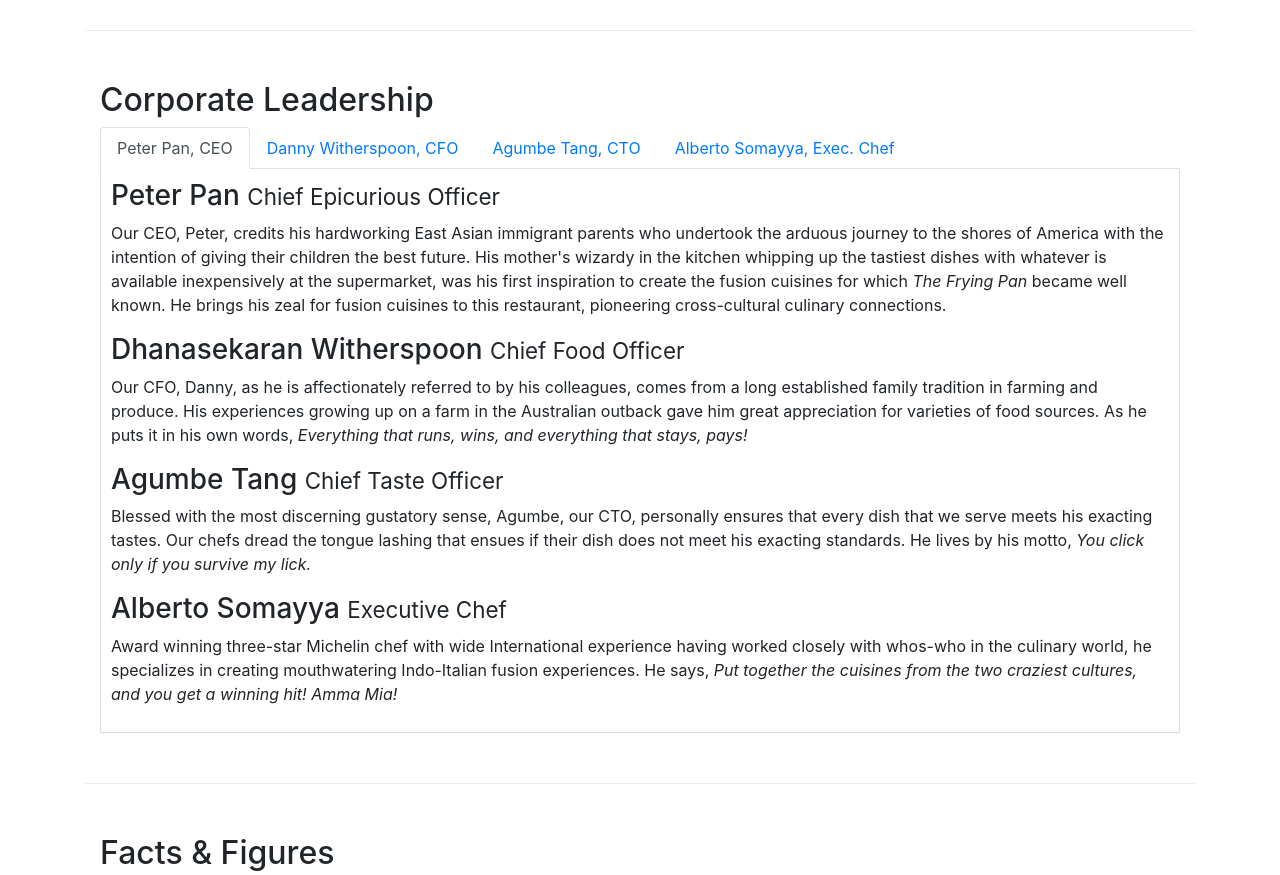
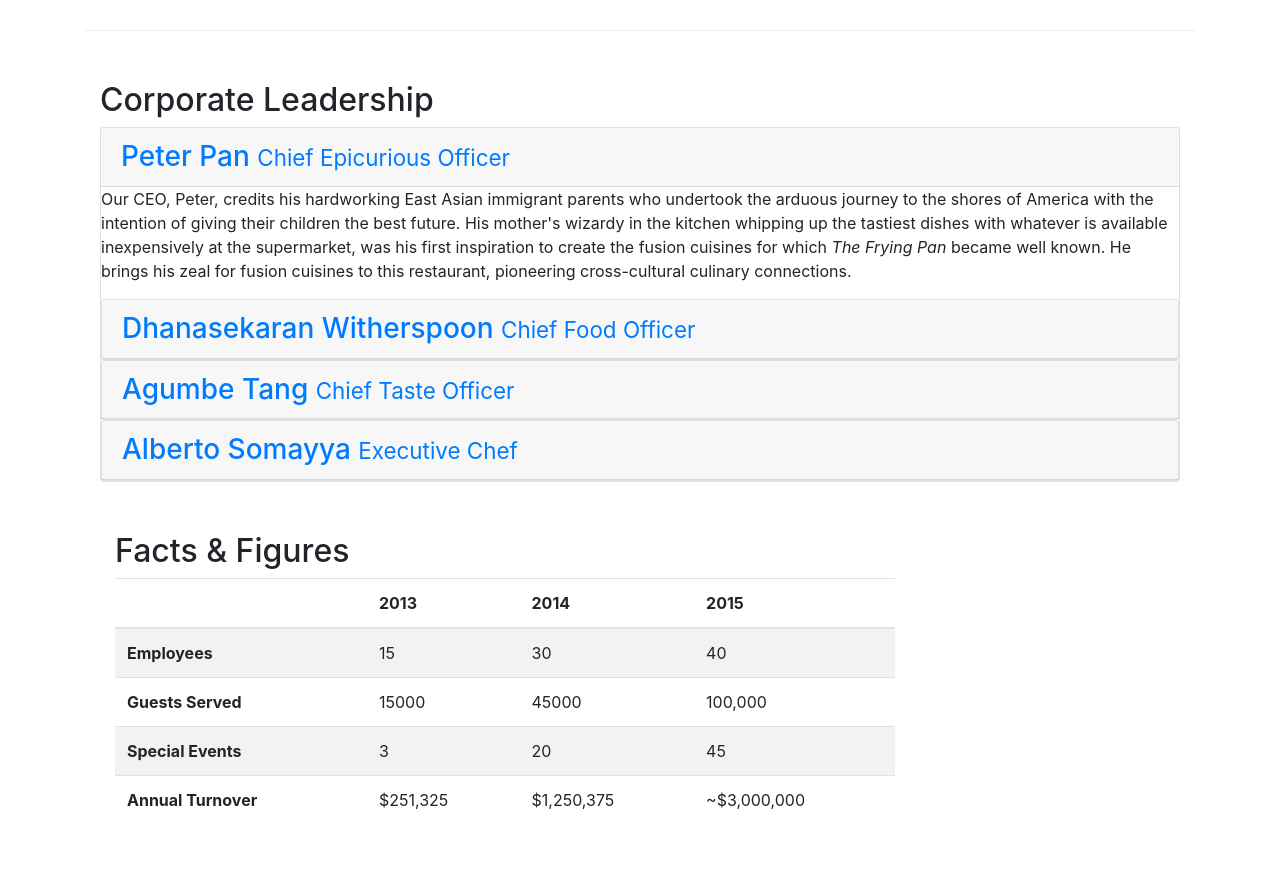
Before and after one commit to mathews225/conFusion, a website: page aboutus.html in a window 1280 px wide. Shown: the part 880-1755 px from the top of the page. Drawn offline with nearby package versions, Linux system fonts and the light colour scheme.

Commit message:
Accordion

```diff
--- a/aboutus.html
+++ b/aboutus.html
@@ -99,39 +99,57 @@
         <div class="row row-content">
             <div class="col-lg-12 col-md-12 col-sm-12 col-xs-12">
                 <h2>Corporate Leadership</h2>
-                <ul class="nav nav-tabs">
-                    <li class="nav-item">
-                      <a class="nav-link active" href="#peter"
-                        role="tab" data-toggle="tab">Peter Pan, CEO</a>
-                    </li>
-                    <li class="nav-item">
-                      <a class="nav-link" href="#danny" role="tab"
-                        data-toggle="tab">Danny Witherspoon, CFO</a>
-                    </li>
-                    <li class="nav-item">
-                      <a class="nav-link" href="#agumbe"role="tab"
-                        data-toggle="tab">Agumbe Tang, CTO</a>
-                    </li>
-                    <li class="nav-item">
-                      <a class="nav-link" href="#alberto" role="tab"
-                        data-toggle="tab">Alberto Somayya, Exec. Chef</a>
-                    </li>
-                </ul>
-                <div class="tab-content">
-                    <div role="tabpanel" class="tab-pane fade show active" id="peter">
-                        <h3>Peter Pan <small>Chief Epicurious Officer</small></h3>
-                        <p class="hidden-xs-down">Our CEO, Peter, credits his hardworking East Asian immigrant parents who undertook the arduous journey to the shores of America with the intention of giving their children the best future. His mother's wizardy in the kitchen whipping up the tastiest dishes with whatever is available inexpensively at the supermarket, was his first inspiration to create the fusion cuisines for which <em>The Frying Pan</em> became well known. He brings his zeal for fusion cuisines to this restaurant, pioneering cross-cultural culinary connections.</p>
+                <div id="accordion" role="tablist">
+                    <div class="card">
+                    <div role="tab" class="card-header" id="peterhead">
+                        <h3 class="mb-0">
+                            <a data-toggle="collapse" data-parent="#accordion" href="#peter">Peter Pan <small>Chief Epicurious Officer</small>
+                            </a>
+                        </h3>
                     </div>
-                    <div role="tabpanel" class="tab-pane fade show active" id="danny">
-                        <h3>Dhanasekaran Witherspoon <small>Chief Food Officer</small></h3>
+                    <div role="tabpanel" class="collapse show" id="peter">
+                        <div class="card-block">
+                            <p class="hidden-xs-down">Our CEO, Peter, credits his hardworking East Asian immigrant parents who undertook the arduous journey to the shores of America with the intention of giving their children the best future. His mother's wizardy in the kitchen whipping up the tastiest dishes with whatever is available inexpensively at the supermarket, was his first inspiration to create the fusion cuisines for which <em>The Frying Pan</em> became well known. He brings his zeal for fusion cuisines to this restaurant, pioneering cross-cultural culinary connections.</p>
+                        </div>
+                    </div>
+                    <div class="card">
+                        <div class="card-header" role="tab" id="dannyhead">
+                        <h3 class="mb-0">
+                            <a class="collapsed" data-toggle="collapse" data-parent="#accordion" href="#danny">
+                            Dhanasekaran Witherspoon <small>Chief Food Officer</small>
+                            </a>
+                        </h3>
+                    </div>
+                    <div role="tabpanel" class="collapse" id="danny">
+                        <div class="card-block">
                         <p class="hidden-xs-down">Our CFO, Danny, as he is affectionately referred to by his colleagues, comes from a long established family tradition in farming and produce. His experiences growing up on a farm in the Australian outback gave him great appreciation for varieties of food sources. As he puts it in his own words, <em>Everything that runs, wins, and everything that stays, pays!</em></p>
+                        </div>
                     </div>
-                <div role="tabpanel" class="tab-pane fade show active" id="agumbe">
-                    <h3>Agumbe Tang <small>Chief Taste Officer</small></h3>
+                    </div>
+                    <div class="card">
+                        <div class="card-header" role="tab" id="agumbehead">
+                        <h3 class="mb-0">
+                            <a class="collapsed" data-toggle="collapse" data-parent="#accordion" href="#agumbe">
+                            Agumbe Tang <small>Chief Taste Officer</small>
+                            </a>
+                        </h3>
+                    </div>
+                    <div role="tabpanel" class="collapse" id="agumbe">
+                        <div class="card-block">
                         <p class="hidden-xs-down">Blessed with the most discerning gustatory sense, Agumbe, our CTO, personally ensures that every dish that we serve meets his exacting tastes. Our chefs dread the tongue lashing that ensues if their dish does not meet his exacting standards. He lives by his motto, <em>You click only if you survive my lick.</em></p>
+                        </div>
                     </div>
-                    <div role="tabpanel" class="tab-pane fade show active" id="alberto">
-                        <h3>Alberto Somayya <small>Executive Chef</small></h3>
+                    </div>
+                    <div class="card">
+                        <div class="card-header" role="tab" id="albertohead">
+                        <h3 class="mb-0">
+                            <a class="collapsed" data-toggle="collapse" data-parent="#accordion" href="#alberto">
+                            Alberto Somayya <small>Executive Chef</small>
+                            </a>
+                        </h3>
+                    </div>
+                    <div role="tabpanel" class="collapse" id="alberto">
+                        <div class="card-block">
                         <p class="hidden-xs-down">Award winning three-star Michelin chef with wide International experience having worked closely with whos-who in the culinary world, he specializes in creating mouthwatering Indo-Italian fusion experiences. He says, <em>Put together the cuisines from the two craziest cultures, and you get a winning hit! Amma Mia!</em></p>
                     </div>
                 </div>
```
